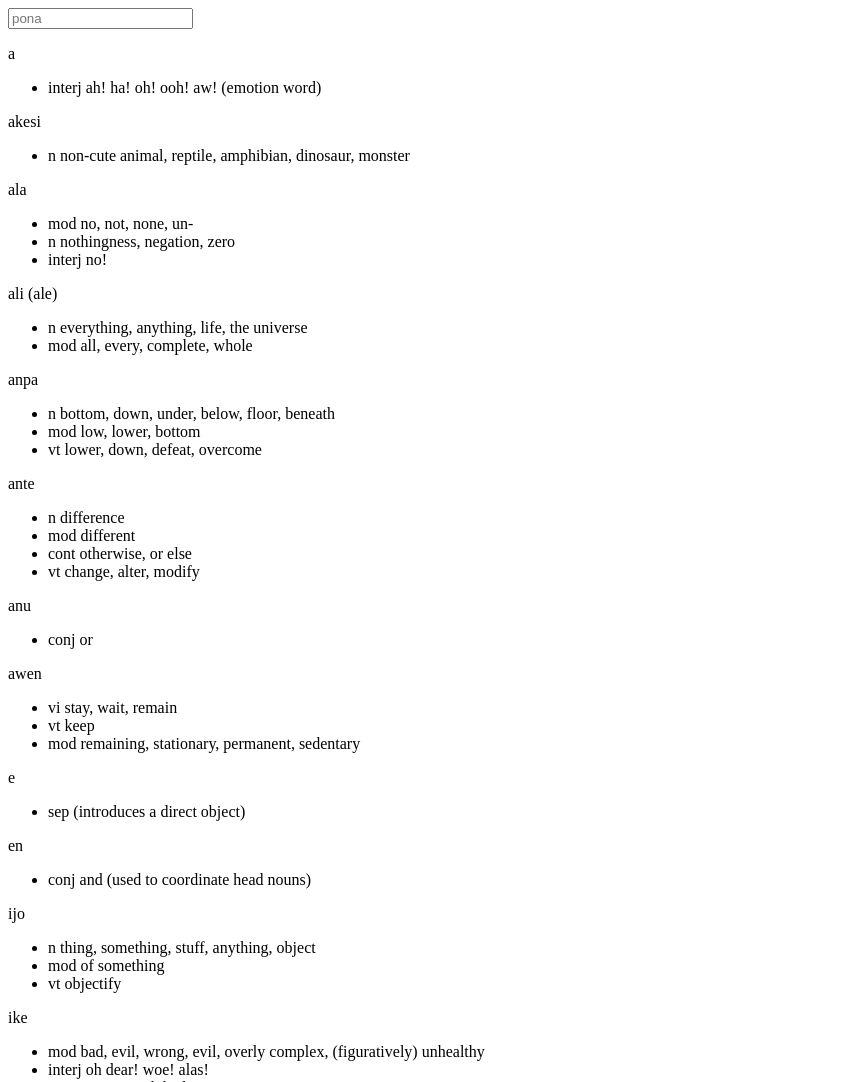
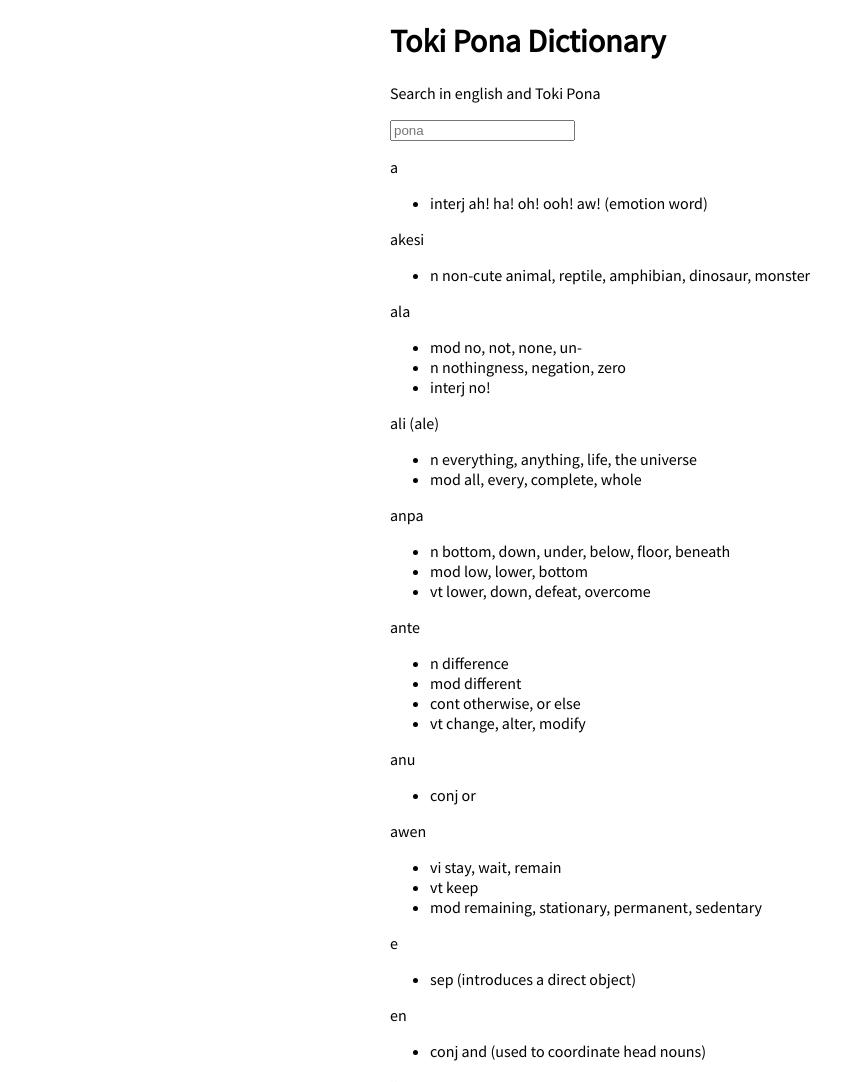
Before and after one commit to jProgr/TokiPonaDictionary, a plain HTML site: page index.html in a window 1280 px wide. Shown: the top 1082 px of the page, without its empty margins (0-865 px from the left). Drawn offline with nearby package versions, Linux system fonts and the light colour scheme.

Commit message:
Add minor styling and title

```diff
--- a/index.html
+++ b/index.html
@@ -3,8 +3,17 @@
     <head>
         <meta charset="utf-8">
         <meta name="viewport" content="width=device-width, initial-scale=1.0, maximum-scale=1.0">
+        <link href="https://fonts.googleapis.com/css?family=Source+Sans+Pro:200,300,400" rel="stylesheet">
+        <link rel="stylesheet" href="styles/main.css">
     </head>
-    <body ng-app="tpDict">
+    <body>
+        <div id="main-wrapper">
+            <header>
+                <h1>Toki Pona Dictionary</h1>
+                <p>Search in english and Toki Pona</p>
+            </header>
+
+            <main ng-app="tpDict">
                 <div ng-controller="SearchBoxController">
                     <input type="text" ng-model="query" placeholder="pona">
                     <div>
@@ -21,6 +30,12 @@
                         </ul>
                     </div>
                 </div>
+            </main>
+
+            <footer>
+
+            </footer>
+        </div>
     </body>
     <script src="https://cdnjs.cloudflare.com/ajax/libs/angular.js/1.6.5/angular.min.js"></script>
     <script src="data/toki_pona_dictionary.js"></script>
--- /dev/null
+++ b/styles/main.css
@@ -0,0 +1,8 @@
+body {
+  font-family: 'Source Sans Pro', sans-serif;
+}
+
+#main-wrapper {
+  margin: 10px auto;
+  width: 500px;
+}
```
Lines whose indentation alone changed are shown as unchanged.
